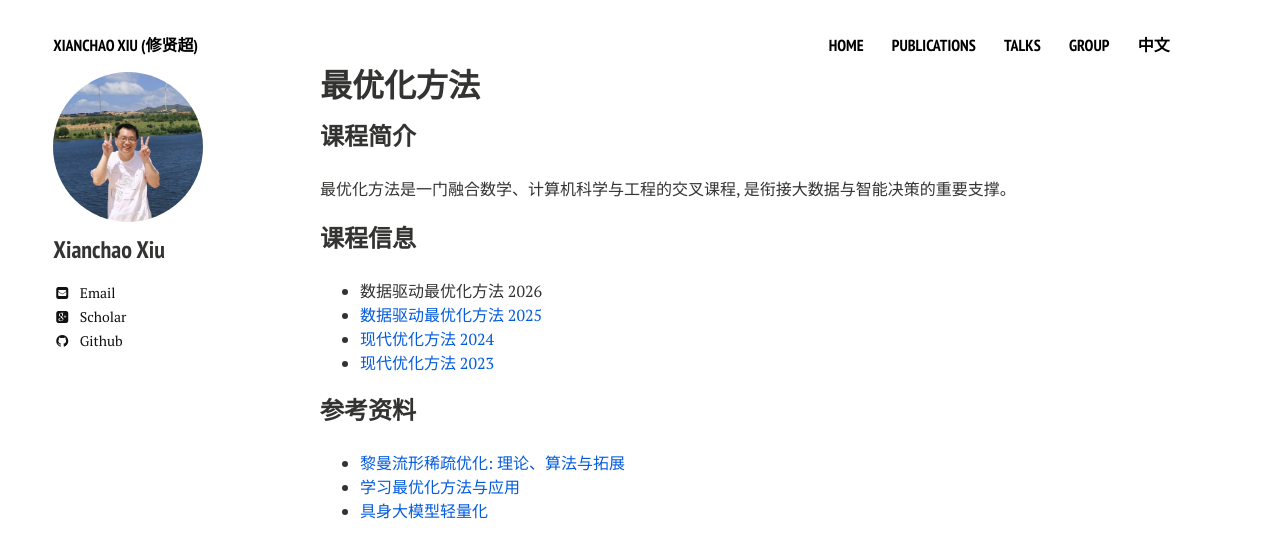
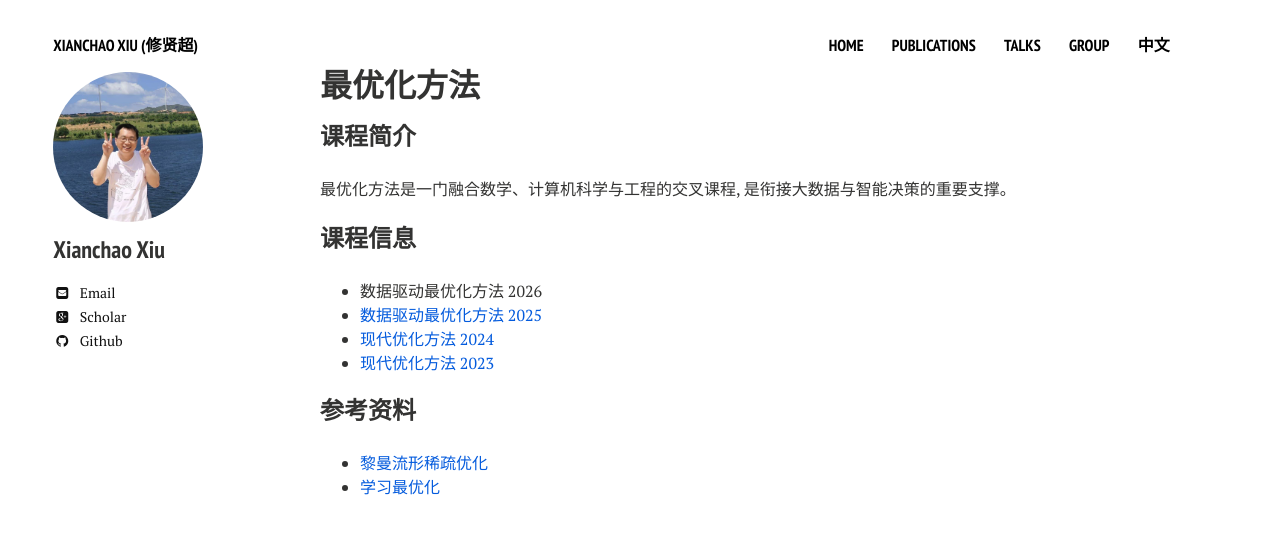
Before and after one commit to xianchaoxiu/xianchaoxiu.github.io, a Jekyll site: the page built from chinese/course/OPT/index.md, in a window 1280 px wide. Shown: the top 558 px of the page. Built offline with Jekyll 4.4.1, drawn with Linux system fonts in a browser that asks for light colours; nearby versions of some CDN libraries.

Commit message:
Update index.md

```diff
--- a/chinese/course/OPT/index.md
+++ b/chinese/course/OPT/index.md
@@ -19,6 +19,5 @@ share: false
 
 
 ### 参考资料
-* <a href="https://xianchaoxiu.github.io/chinese/book/OPT" class="textlink" target="_blank"> 黎曼流形稀疏优化: 理论、算法与拓展 </a><br>
-* <a href="https://xianchaoxiu.github.io/chinese/book/L2O" class="textlink" target="_blank"> 学习最优化方法与应用 </a><br>
-* <a href="https://xianchaoxiu.github.io/chinese/book/LLM" class="textlink" target="_blank"> 具身大模型轻量化 </a><br>
+* <a href="https://xianchaoxiu.github.io/chinese/book/OPT" class="textlink" target="_blank"> 黎曼流形稀疏优化 </a><br>
+* <a href="https://xianchaoxiu.github.io/chinese/book/L2O" class="textlink" target="_blank"> 学习最优化 </a><br>
```
